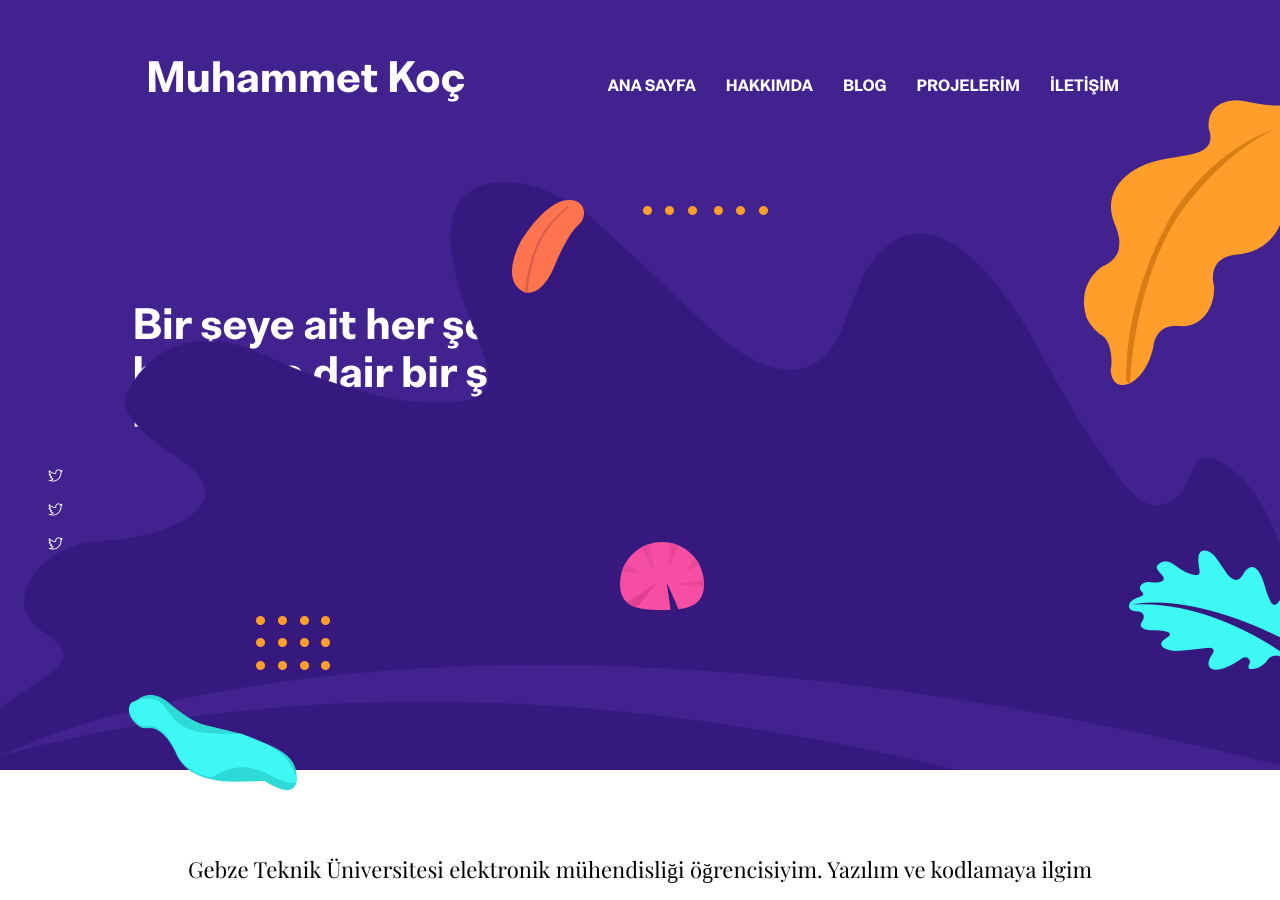
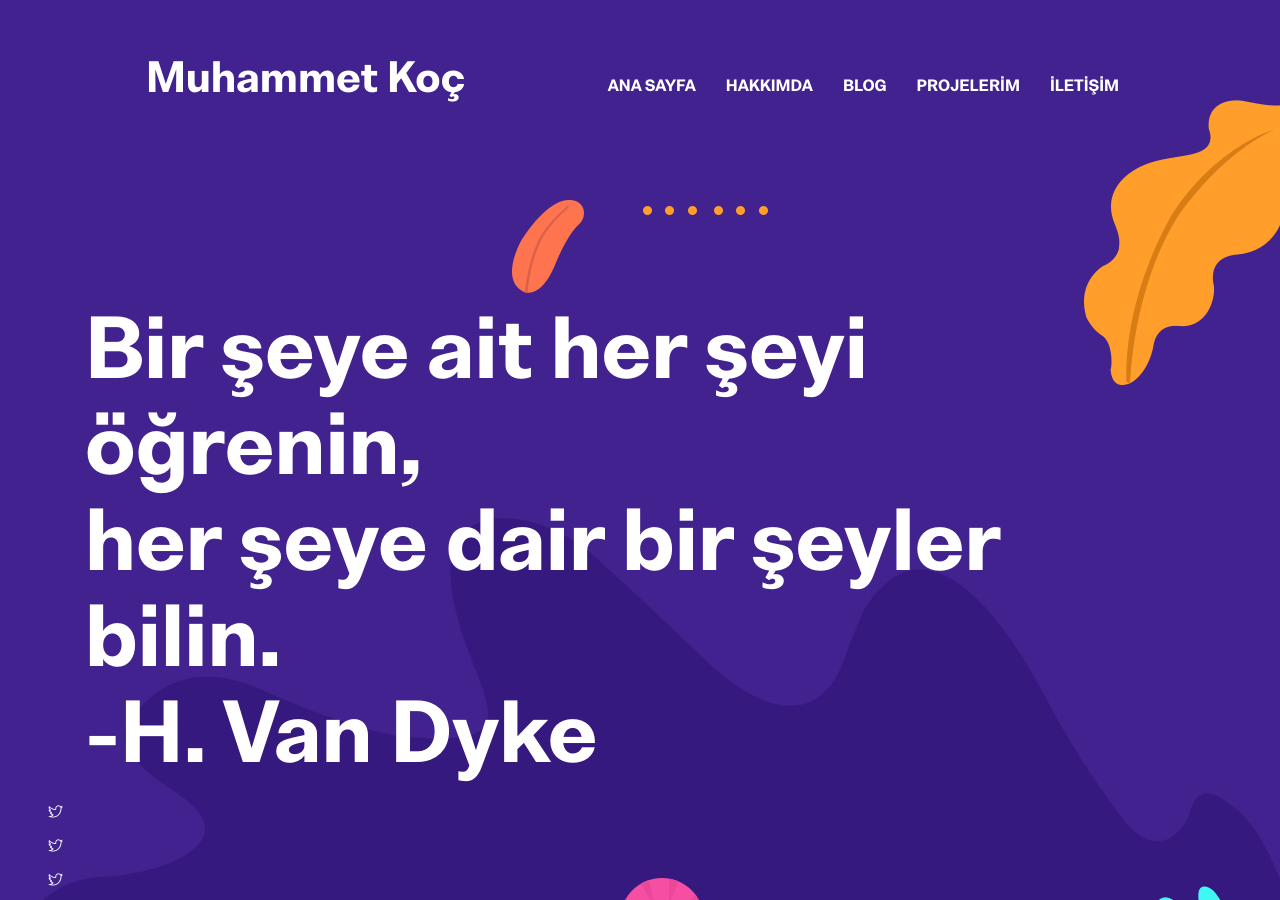
Before and after one commit to mhtkoc/mhtkoc.github.io, a Jekyll site: the page built from index.html, in a window 1280 px wide and 900 px high. Built offline with Jekyll 4.4.1, drawn with Linux system fonts in a browser that asks for light colours.

Commit message:
Update hero-section.html

```diff
--- a/_includes/hero-section.html
+++ b/_includes/hero-section.html
@@ -2,8 +2,8 @@
 <section class="hero-area bg-primary" id="parallax">
   <div class="container">
     <div class="row">
-      <div class="col-lg-11 mx-auto">
-        <h3 class="text-white font-tertiary">{{ site.data.settings.hero.hero-title }}</h3>
+      <div class="col-12 mx-auto">
+        <h1 class="text-white font-tertiary">{{ site.data.settings.hero.hero-title }}</h1>
       </div>
     </div>
   </div>
```
